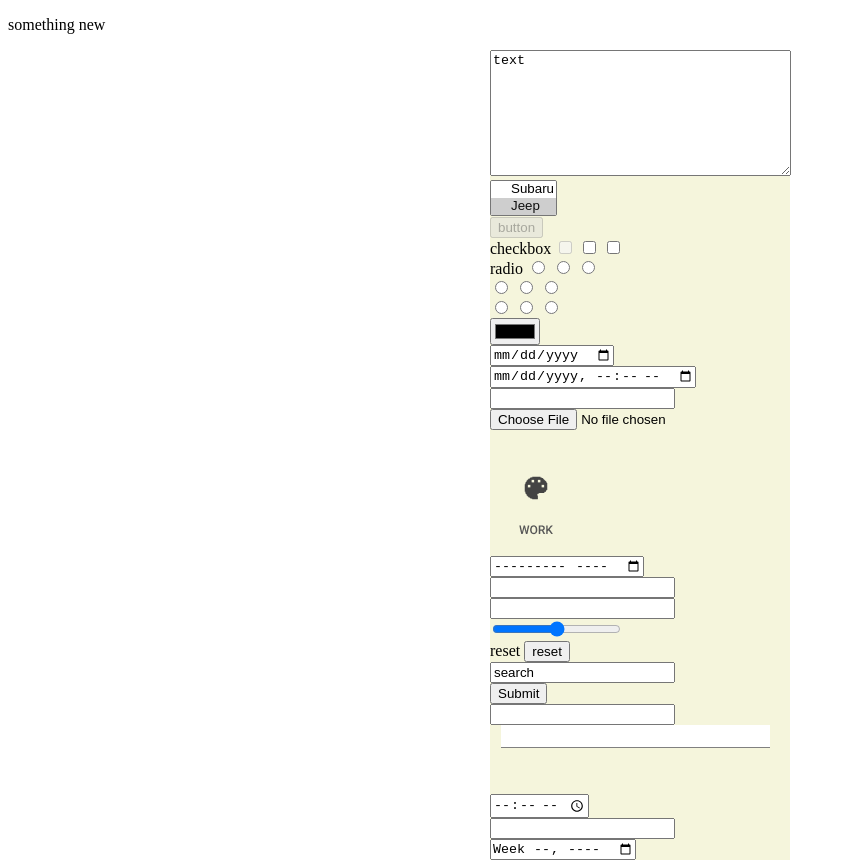
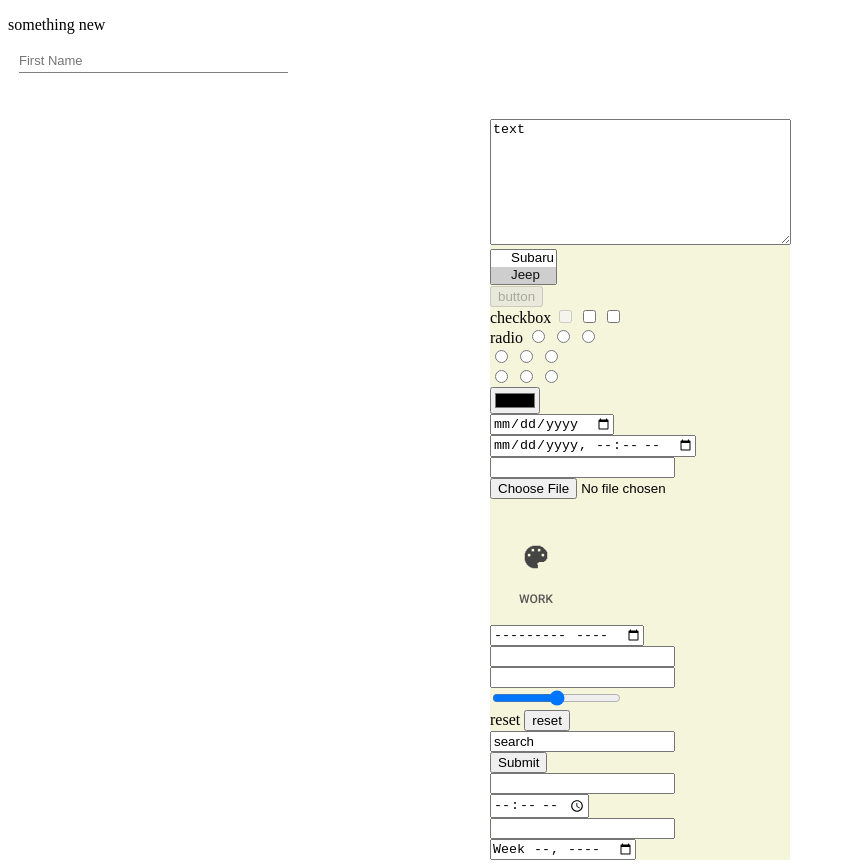
Before and after one commit to aksenov-web/Forms, a plain HTML site: page Index.html in a window 1280 px wide. Shown: the whole page, without its empty margins (0-846 px from the left). Drawn offline with Linux system fonts and the light colour scheme.

Commit message:
text form style

```diff
--- a/Index.html
+++ b/Index.html
@@ -10,6 +10,10 @@
     <body>
 
     <p>something new</p>
+       <input class="text-input"
+              type="text" placeholder="First Name">
+            <br/>
+
         <form class="" action="index.html" method="get">
 
             <textarea name="text" rows="8" cols="35" readonly>text</textarea>
@@ -74,8 +78,7 @@
             <br/>
             <input type="tel">
             <br/>
-            <input type="text">
-            <br/>
+
             <input type="time">
             <br/>
             <input type="url">
```
